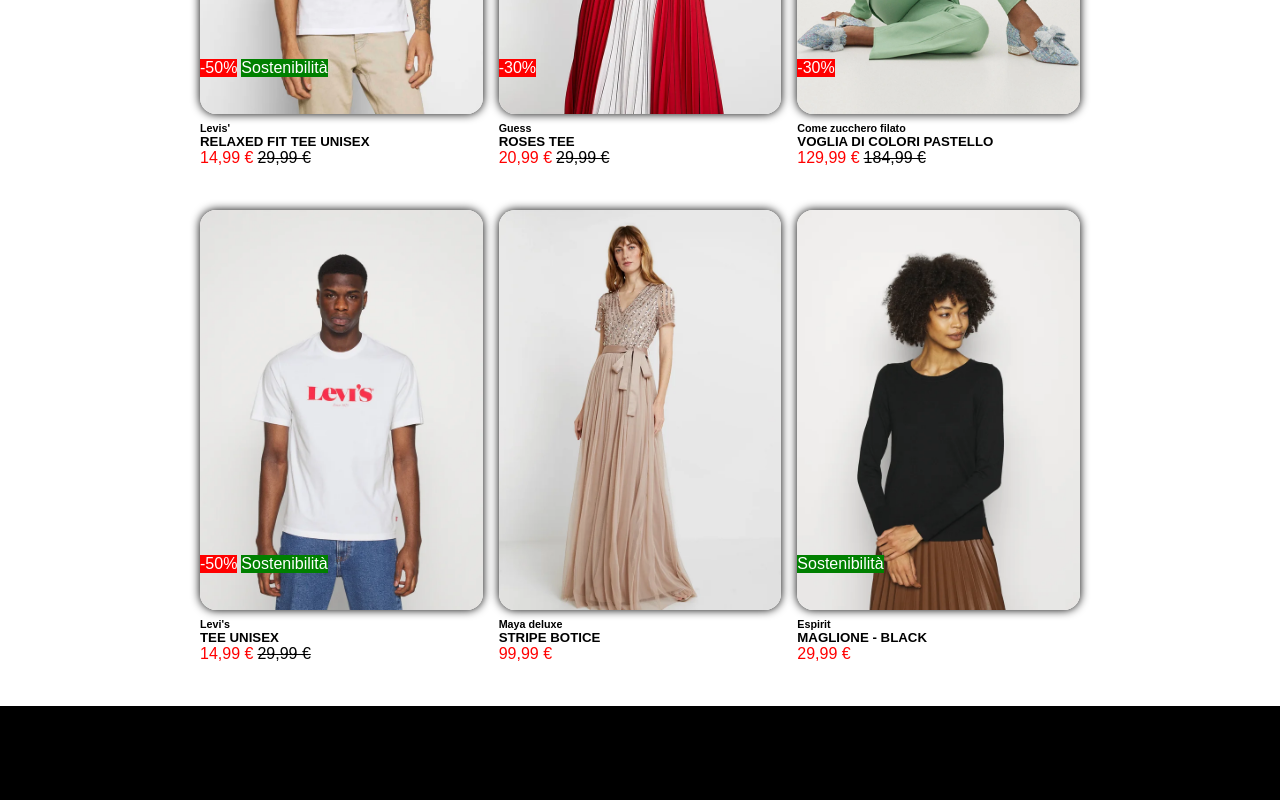
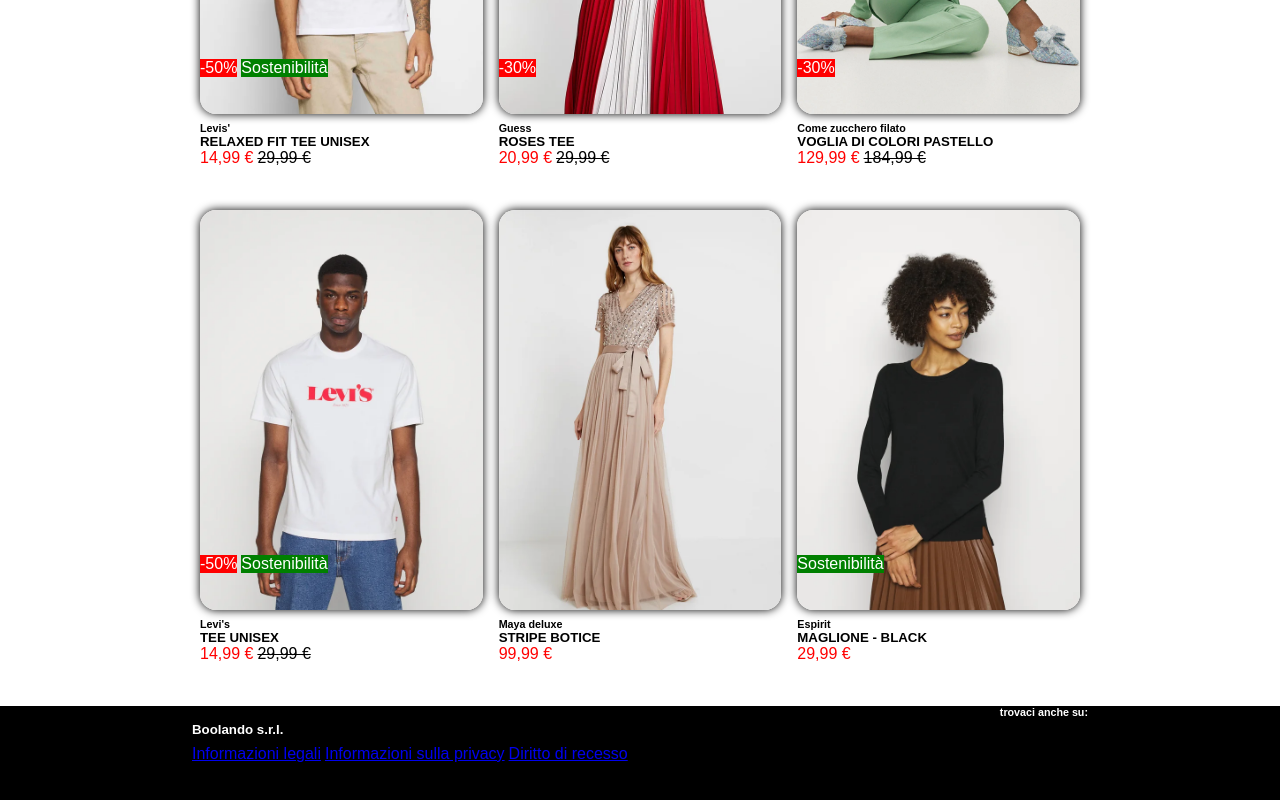
Before and after one commit to DaniloLulaj96/html-css-boolando, a plain HTML site: page index.html in a window 1280 px wide. Shown: the part 404-1204 px from the top of the page. Drawn offline with Linux system fonts and the light colour scheme.

Commit message:
added "main" and initial "footer"

```diff
--- a/index.html
+++ b/index.html
@@ -128,6 +128,25 @@
     </main>
     <!-- /#site_main -->
     <footer id="site_footer">
+        <div class="site_footer_container">
+            <div class="site_footer_row">
+                <div class="boolando">
+                    <h5>
+                        Boolando s.r.l.
+                    </h5>
+                    <div class="list">
+                        <a href="#">Informazioni legali</a>
+                        <a href="#">Informazioni sulla privacy</a>
+                        <a href="#">Diritto di recesso</a>
+                    </div>
+                </div>
+                <div class="social">
+                    <h6>
+                        trovaci anche su:
+                    </h6>
+                </div>
+            </div>
+        </div>
 
     </footer>
     <!-- /#site_footer -->
--- a/style.css
+++ b/style.css
@@ -107,3 +107,20 @@ gap: 4px;}
 
 #site_footer{height: 110px;
 background-color: #000000;}
+
+.site_footer_row{display: flex;
+color: white;
+width: 70%;
+margin: auto;
+justify-content: space-between;}
+
+.boolando{padding-top: 1rem;}
+
+.list{display: flex;
+list-style: none;
+gap: 4px;
+margin-top: 0.5rem;}
+
+.social{
+
+}
```
